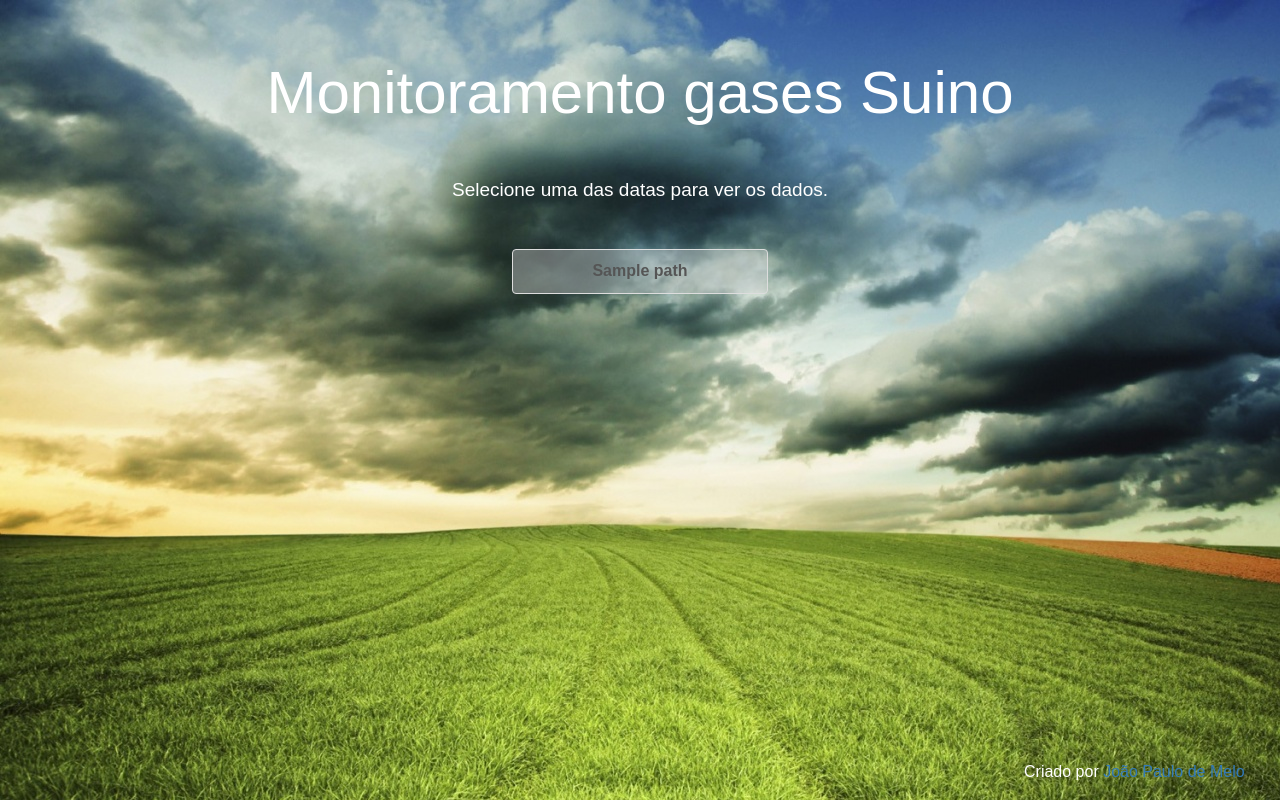
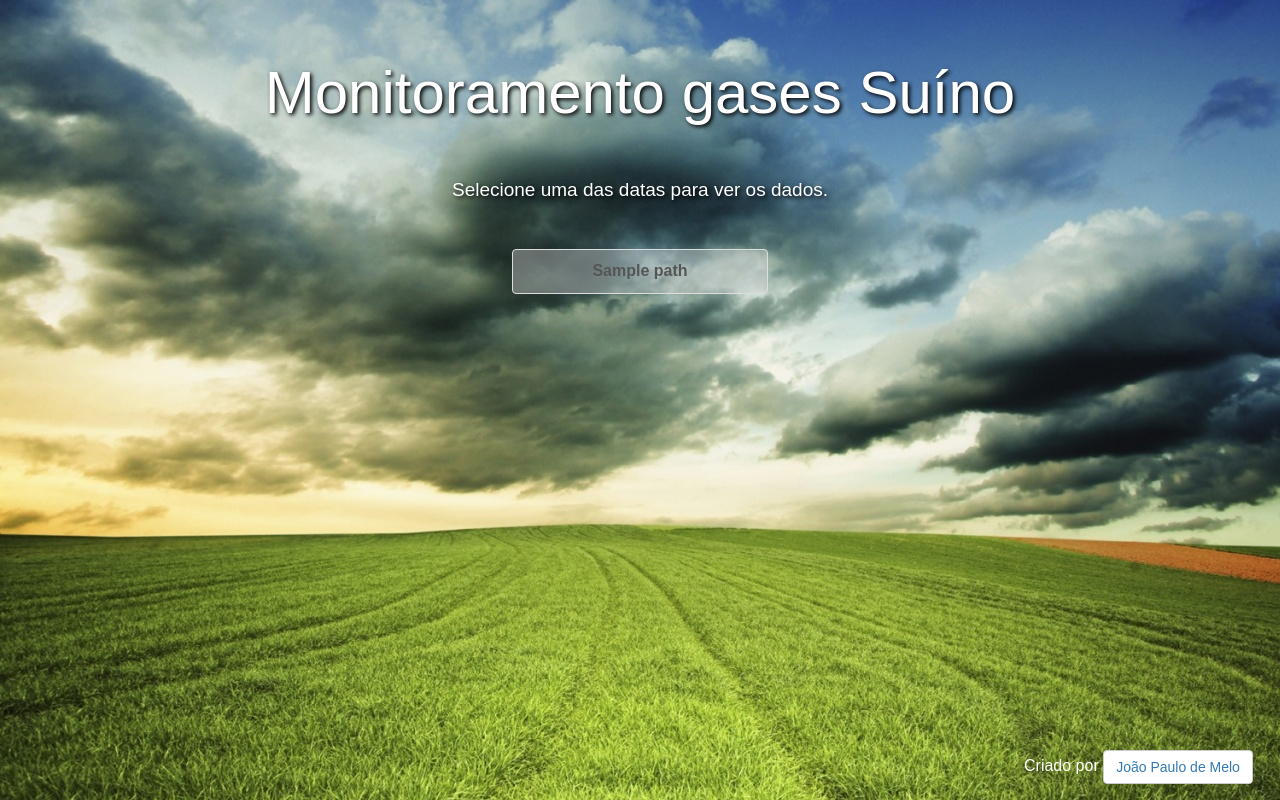
Before and after one commit to jpdik/Monitoramento_Suino, a Flask app: template templates/index.html in a window 1280 px wide. Run offline with Flask 2, Linux system fonts and the light colour scheme; the template is opened without the code that fills it: most values are stand-ins (such as "Sample title", 1, 10 or a date in 2020); some libraries are stand-ins or nearby versions.

Commit message:
atualizacao_css

```diff
--- a/templates/home.css
+++ b/templates/home.css
@@ -9,6 +9,7 @@ h1 {
 	margin-top:60px;
 	text-align: center;
 	font-size: 60px;
+	text-shadow: 2px 2px 4px #000000;
 }
 
 #pathToGo {
@@ -29,6 +30,7 @@ h1 {
 #texto {
 	text-align: center;
 	font-size: 19px;
+	text-shadow: 2px 2px 4px #000000;
 }
 
 footer {
--- a/templates/index.html
+++ b/templates/index.html
@@ -3,10 +3,10 @@
 		<link rel="stylesheet" href="https://maxcdn.bootstrapcdn.com/bootstrap/3.3.7/css/bootstrap.min.css" integrity="sha384-BVYiiSIFeK1dGmJRAkycuHAHRg32OmUcww7on3RYdg4Va+PmSTsz/K68vbdEjh4u" crossorigin="anonymous">
 		<link rel="stylesheet" type="text/css" href="https://rawgit.com/jpdik/Monitoramento_Suino/master/templates/home.css" />
 		<meta http-equiv="Content-Type" content="text/html;charset=UTF-8" />
-		<title>Monitoramento gases Suino</title>
+		<title>Monitoramento gases Suíno</title>
 	</head>
 	<body>
-		<h1>Monitoramento gases Suino</h1>
+		<h1>Monitoramento gases Suíno</h1>
 
 		<div id="intro">
 			<div id="texto">
@@ -25,6 +25,6 @@
 		</form>
 	</body>
 	<footer>
-		Criado por <a href="https://www.facebook.com/jpdik">João Paulo de Melo</a>
+		Criado por <button type="button" class="btn btn-default"><a href="https://www.facebook.com/jpdik">João Paulo de Melo</a></button>
 	</footer>
 </html>
```
